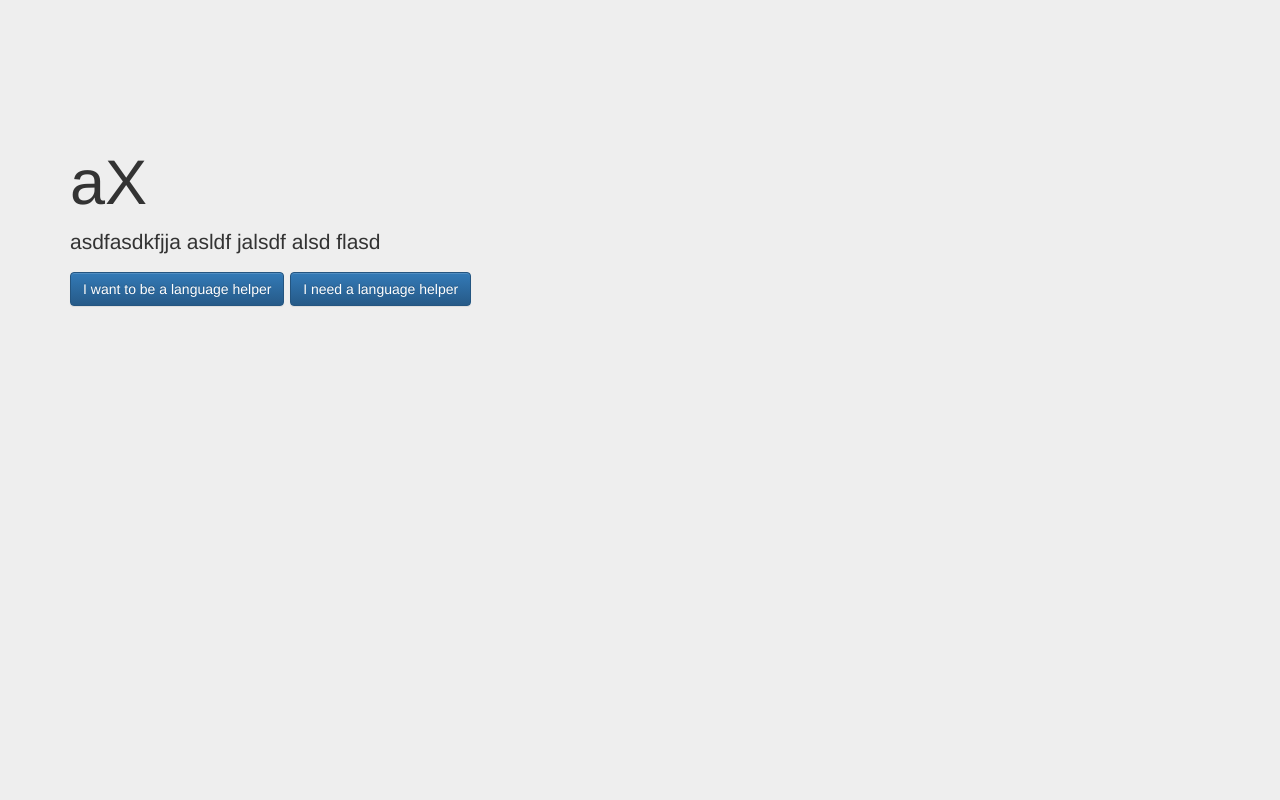
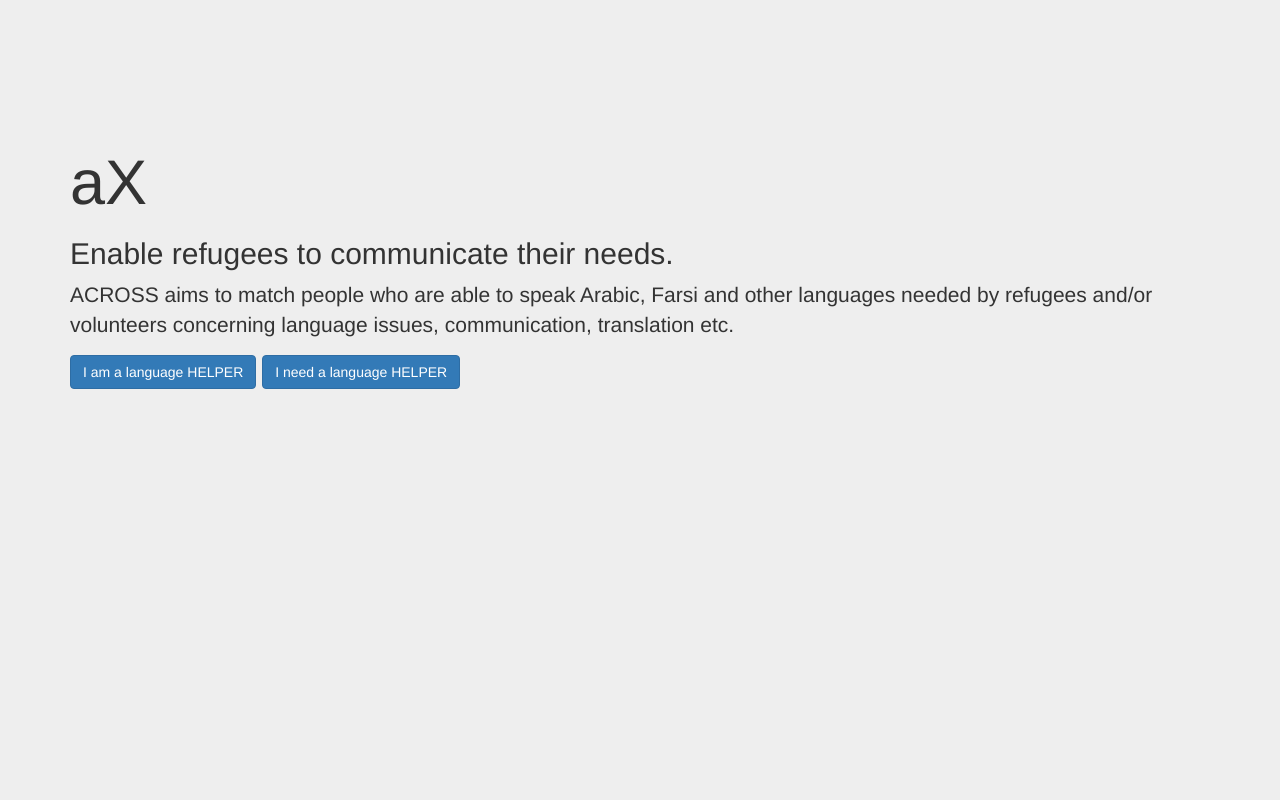
Before and after one commit to BorderHACK-org/across, a Django app: page / in a window 1280 px wide. Run offline with Django 3.2, Linux system fonts and the light colour scheme; some libraries are stand-ins or nearby versions.

Commit message:
Some styling

```diff
--- a/board/templates/base.django.html
+++ b/board/templates/base.django.html
@@ -9,7 +9,7 @@
   <link rel="shortcut icon" type="image/png" href="{{STATIC_URL}}/favicon.ico"/>
   {% block vendor_css %}
   <link rel="stylesheet" href="https://maxcdn.bootstrapcdn.com/bootstrap/3.3.5/css/bootstrap.min.css">
-  <link rel="stylesheet" href="https://maxcdn.bootstrapcdn.com/bootstrap/3.3.5/css/bootstrap-theme.min.css">
+  <link rel="stylesheet" href="https://cdnjs.cloudflare.com/ajax/libs/bootswatch/3.3.5/superhero/bootstrap.min.css">
   {% endblock %}
 
   <style>
@@ -39,7 +39,7 @@
           <form class="navbar-form navbar-left" role="search">
           <div class="form-group">
             <a href="/list" class="btn btn-default">See a list of all translation requests</a>
-            <a href="/list" class="btn btn-default">Create a new request</a>
+            <a href="/create" class="btn btn-default">Post a new request</a>
           </div>
           </form>
           </ul>
--- a/board/templates/board/index.django.html
+++ b/board/templates/board/index.django.html
@@ -22,12 +22,15 @@ html, body, #index-wrapper {
 <div class="jumbotron" id="index-wrapper">
 <div class="container">
     <h1>aX</h1>
+    <h2>
+    Enable refugees to communicate their needs.
+    </h2>
     <p>
-    asdfasdkfjja asldf jalsdf alsd flasd
+    ACROSS aims to match people who are able to speak Arabic, Farsi and other languages needed by refugees and/or volunteers concerning language issues, communication, translation etc.
     </p>
     <p>
-        {% bootstrap_button "I want to be a language helper" button_type="submit" href=choose_language %}
-        {% bootstrap_button "I need a language helper" button_type="submit" href=request_create %}
+        {% bootstrap_button "I am a language HELPER" button_type="submit" href=choose_language %}
+        {% bootstrap_button "I need a language HELPER" button_type="submit" href=request_create %}
     </p>
 </div>
 </div>
--- a/board/templates/board/translatorrequest_list.html
+++ b/board/templates/board/translatorrequest_list.html
@@ -19,6 +19,11 @@
     border-top-right-radius:4px;
     border-bottom-left-radius:0;
 }
+
+.list-group-item-info {
+    background-color: #2b3e50;
+}
+
 {% endblock %}
 
 {% block content %}
@@ -56,6 +61,7 @@
     </dd>
 </dl>
 </li>
+<hr />
 {% empty %}
     <li>No translation requests matching your chosen languages.</li>
 {% endfor %}
```
